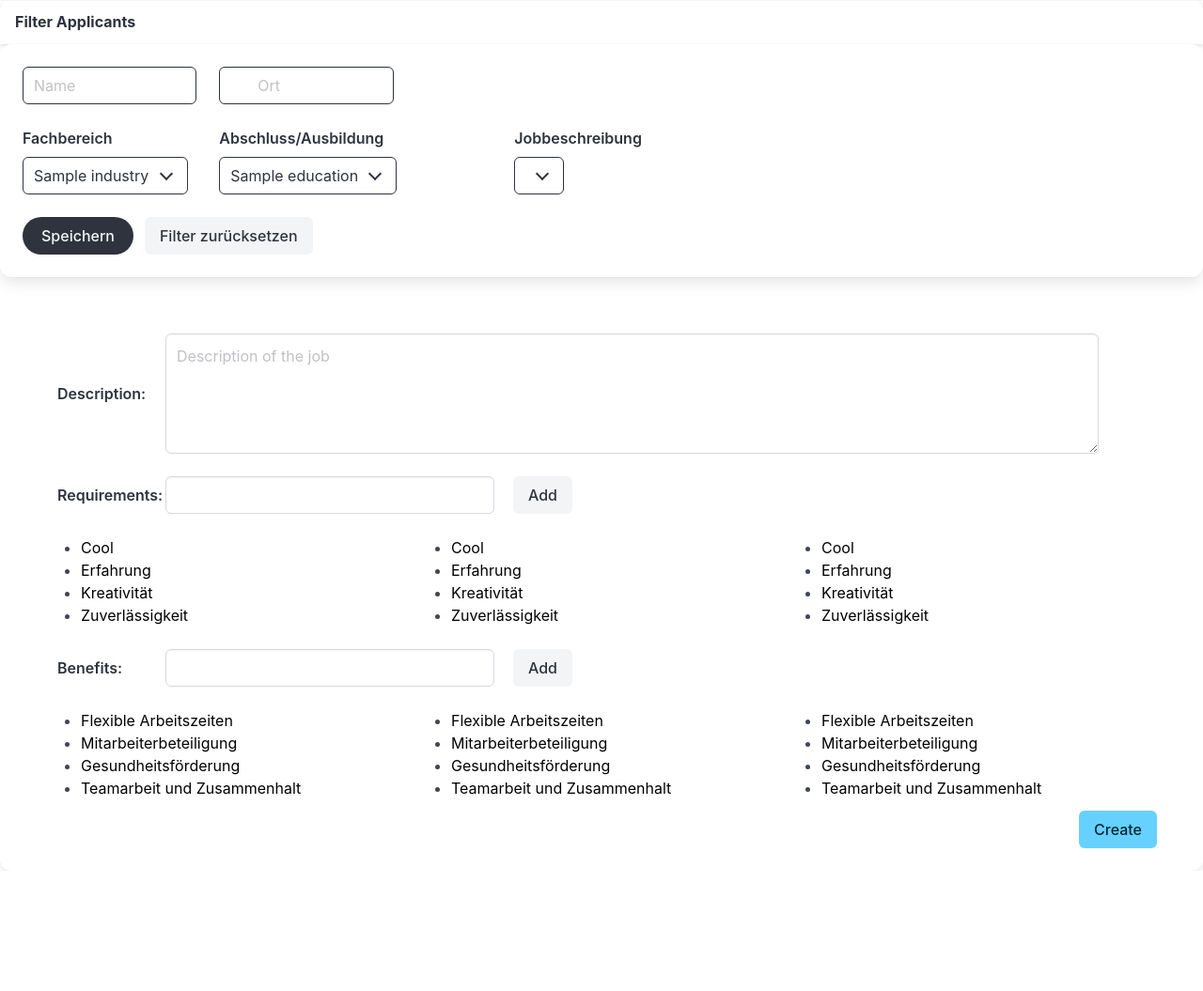
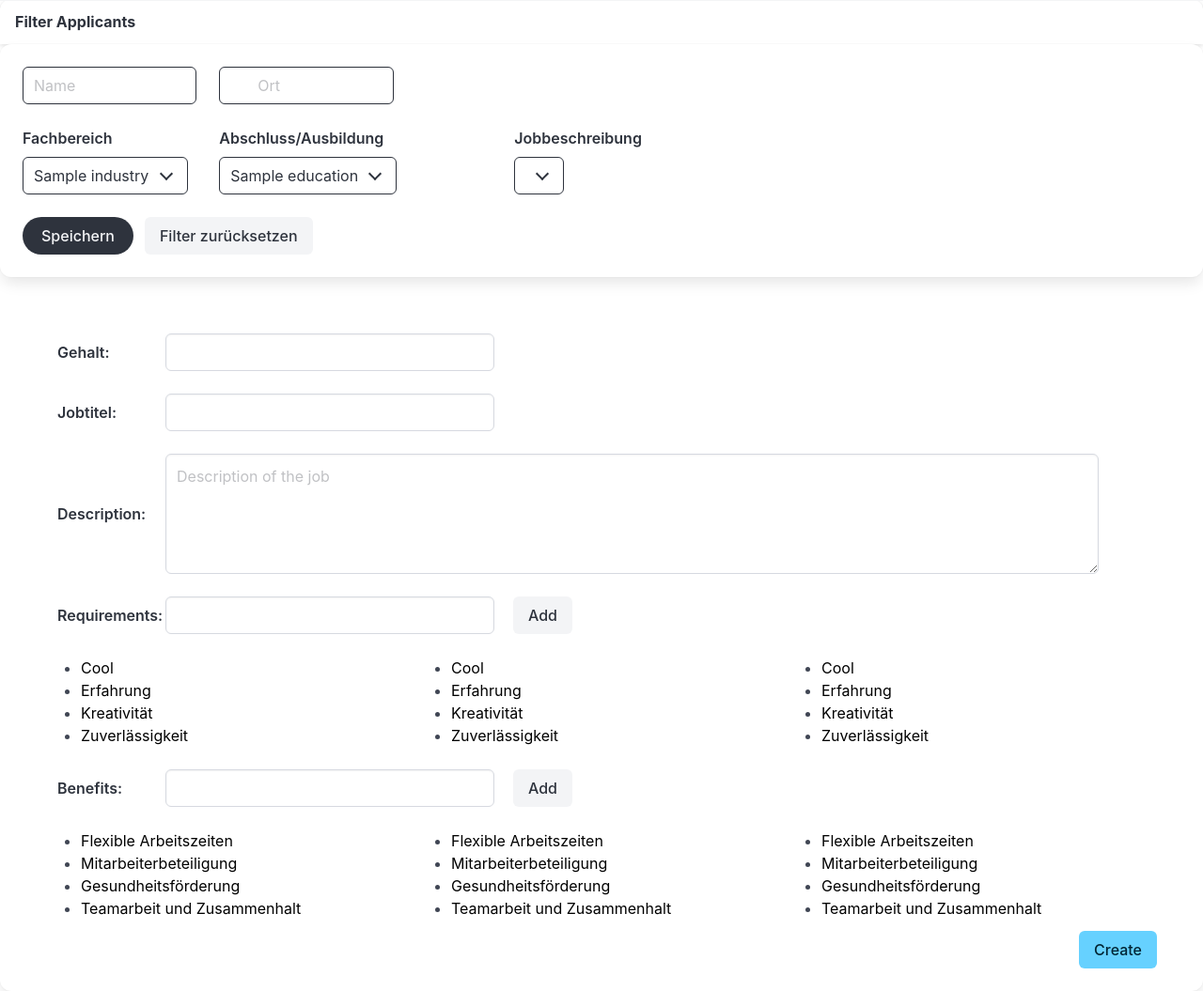
Before and after one commit to Louiiiiii/Jobify, a PHP site: page /website/company/pages/company_create_application.php in a window 1280 px wide. Shown: the part 57-1112 px from the top of the page at 94% size. Before the commit the page ends 984 px from the top, so only its background shows below. Run offline with PHP 8.4, Linux system fonts and the light colour scheme; tables that the repository leaves empty or names only in its code hold one stand-in row (values such as "Sample post"); data that the repository does not hold is empty; some libraries are stand-ins or nearby versions.

Commit message:
gehalt und job titel

```diff
--- a/website/company/pages/company_create_application.php
+++ b/website/company/pages/company_create_application.php
@@ -14,6 +14,31 @@
 <body>
 <?php require_once '../parts/company_navbar.php'; ?>
     <form class="form" action="" method="post">
+        <div class=row>
+            <div class="column">
+                <label class="label">Gehalt: </label>
+                <input class="input" type="text" id="currencyInput" name="currencyInput" oninput="addCurrencySign(this)" style="max-width: 350px;">
+
+                <script>
+                    function addCurrencySign(inputField) {
+                        // Remove any existing € sign from the input value
+                        let value = inputField.value.replace("€", "");
+
+                        // Add the € sign at the beginning of the input value
+                        value = "€" + value;
+
+                        // Update the input value
+                        inputField.value = value;
+                    }
+                </script>
+            </div>
+        </div>
+        <div class=row>
+            <div class="column">
+                <label class="label">Jobtitel: </label>
+                <input class="input" type="text" id="jobtitel" name="jobtitel" style="max-width: 350px;">
+            </div>
+        </div>
         <div class=row>
             <div class="column">
                 <label class="label">Description: </label>
```
